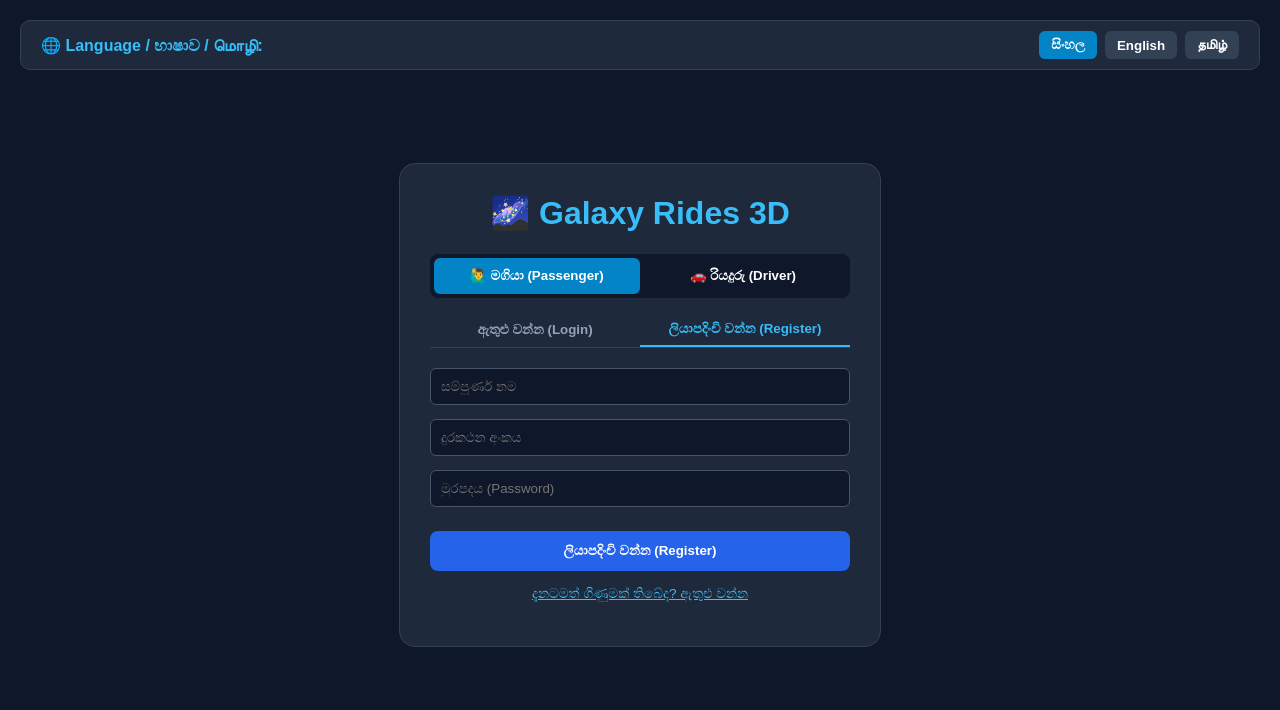
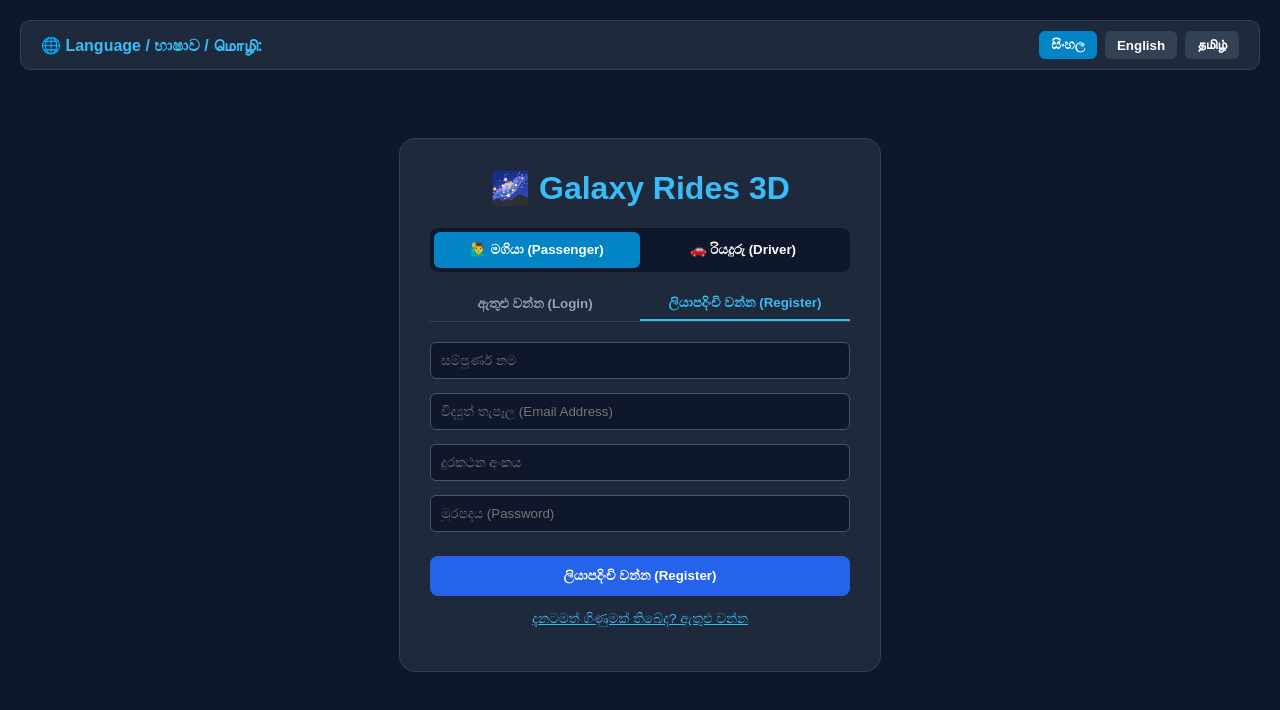
Before and after one commit to isharaktii-glitch/Galaxy-riding, a Next.js app: page / in a window 1280 px wide. Both pictures are taken after a click on the button "ලියාපදිංචි වන්න (Register)". Shown: the top 710 px of the page. Built offline with nearby package versions, Linux system fonts and the light colour scheme.

Commit message:
Update page.tsx

```diff
--- a/app/page.tsx
+++ b/app/page.tsx
@@ -66,6 +66,7 @@ const translations = {
     noAccount: "ගිණුමක් නැද්ද? ලියාපදිංචි වන්න",
     hasAccount: "දැනටමත් ගිණුමක් තිබේද? ඇතුළු වන්න",
     fullName: "සම්පූර්ණ නම",
+    email: "විද්‍යුත් තැපෑල (Email Address)",
     phone: "දුරකථන අංකය",
     password: "මුරපදය (Password)",
     driverIdRegTitle: "🪪 Driver ID සහ වාහන ලියාපදිංචිය",
@@ -106,6 +107,7 @@ const translations = {
     noAccount: "Don't have an account? Register",
     hasAccount: "Already have an account? Login",
     fullName: "Full Name",
+    email: "Email Address",
     phone: "Phone Number",
     password: "Password",
     driverIdRegTitle: "🪪 Driver ID & Vehicle Registration",
@@ -146,6 +148,7 @@ const translations = {
     noAccount: "கணக்கு இல்லையா? பதிவு செய்",
     hasAccount: "ஏற்கனவே கணக்கு உள்ளதா? உள்நுழைக",
     fullName: "முழு பெயர்",
+    email: "மின்னஞ்சல் முகவரி (Email)",
     phone: "தொலைபேசி எண்",
     password: "கடவுச்சொல் (Password)",
     driverIdRegTitle: "🪪 ஓட்டுநர் ID & வாகன பதிவு",
@@ -182,6 +185,7 @@ const translations = {
 interface User {
   id: string;
   name: string;
+  email: string;
   phone: string;
   role: "driver" | "passenger";
   driverIdNo?: string;
@@ -248,6 +252,7 @@ export default function GalaxyRides3D() {
   const [selectedRole, setSelectedRole] = useState<"driver" | "passenger">("passenger");
 
   const [nameInput, setNameInput] = useState("");
+  const [emailInput, setEmailInput] = useState("");
   const [phoneInput, setPhoneInput] = useState("");
   const [passwordInput, setPasswordInput] = useState("");
 
@@ -416,7 +421,7 @@ export default function GalaxyRides3D() {
       if (vehicleCategory === "Van/Mini Bus") {
         shortcutAdvice = `🚐 Vehicle Type: Van/Mini Bus\n⚠️ WARNING: Stick to main highways. Avoid narrow interior lanes around ${endQuery.split(",")[0]}.\n🛣️ Best Route: Main A-Grade Highways. Recommended bypass shortcut via Outer Circular Road.`;
       } else if (vehicleCategory === "Bike") {
-        shortcutAdvice = `🏍️ Vehicle Type: Motorcycle\n⚡ Fast By-Pass Active: Can utilize narrow interior shortcuts, bypass traffic signals through local roads. Total saved time ~15 mins.`;
+        shortcutAdvice = `🏍️️ Vehicle Type: Motorcycle\n⚡ Fast By-Pass Active: Can utilize narrow interior shortcuts, bypass traffic signals through local roads. Total saved time ~15 mins.`;
       } else {
         shortcutAdvice = `🚗 Vehicle Category: Sedan / Medium Car\n✅ AI Shortcut Detected: Use B-grade secondary connector roads to bypass heavy traffic near ${startQuery.split(",")[0]}. Watch out for sharp turns.`;
       }
@@ -430,12 +435,13 @@ export default function GalaxyRides3D() {
 
   const handleAuthSubmit = (e: React.FormEvent) => {
     e.preventDefault();
-    if (!phoneInput || !passwordInput) return;
+    if (!emailInput || !passwordInput) return;
 
     const user: User = {
       id: "USR-" + Date.now().toString().slice(-4),
       name: nameInput || (selectedRole === "driver" ? "Driver User" : "Passenger User"),
-      phone: phoneInput,
+      email: emailInput,
+      phone: phoneInput || "N/A",
       role: selectedRole,
       isProfileComplete: selectedRole === "passenger",
     };
@@ -777,10 +783,10 @@ export default function GalaxyRides3D() {
                 />
               )}
               <input
-                type="text"
-                placeholder={t.phone}
-                value={phoneInput}
-                onChange={(e) => setPhoneInput(e.target.value)}
+                type="email"
+                placeholder={t.email}
+                value={emailInput}
+                onChange={(e) => setEmailInput(e.target.value)}
                 style={{
                   padding: "10px",
                   borderRadius: "6px",
@@ -790,6 +796,22 @@ export default function GalaxyRides3D() {
                 }}
                 required
               />
+              {authMode === "register" && (
+                <input
+                  type="text"
+                  placeholder={t.phone}
+                  value={phoneInput}
+                  onChange={(e) => setPhoneInput(e.target.value)}
+                  style={{
+                    padding: "10px",
+                    borderRadius: "6px",
+                    background: "#0f172a",
+                    color: "#fff",
+                    border: "1px solid #475569",
+                  }}
+                  required
+                />
+              )}
               <input
                 type="password"
                 placeholder={t.password}
@@ -970,7 +992,7 @@ export default function GalaxyRides3D() {
               <div>
                 <h2 style={{ margin: 0, color: "#38bdf8" }}>{t.title}</h2>
                 <p style={{ margin: 0, color: "#94a3b8", fontSize: "0.85rem" }}>
-                  {currentUser.name} | ID:{" "}
+                  {currentUser.name} ({currentUser.email}) | ID:{" "}
                   <b>{currentUser.driverIdNo || currentUser.id}</b> (
                   {currentUser.role.toUpperCase()})
                 </p>
```
